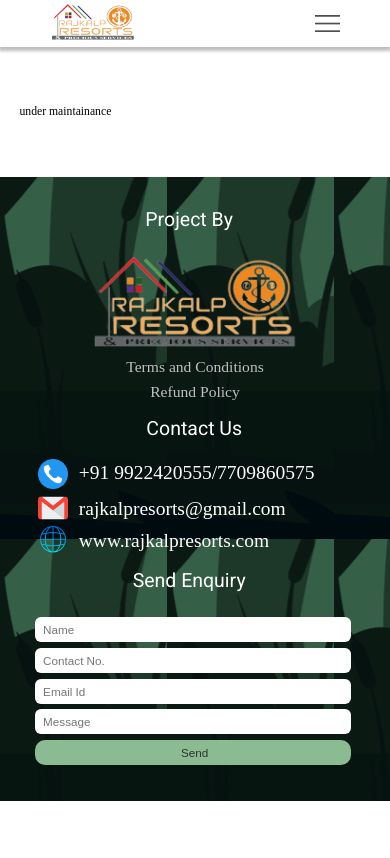
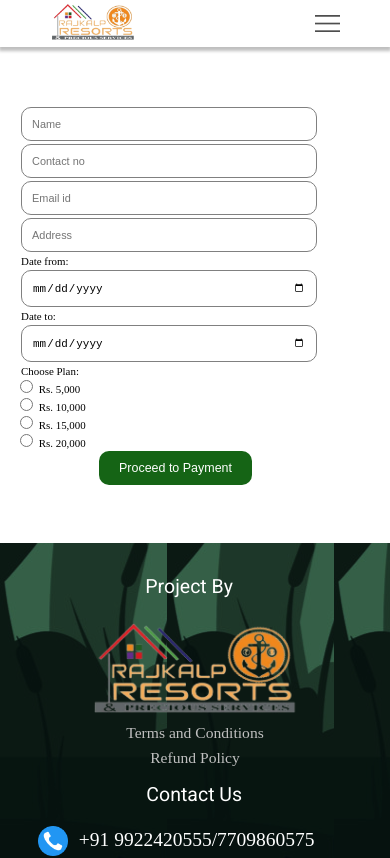
Before and after one commit to nitish-bpns/rajkalp-resorts, a Next.js app: page /book-now in a window 390 px wide. Shown: the top 858 px of the page. Built offline with nearby package versions, Linux system fonts and the light colour scheme.

Commit message:
book-now

```diff
--- a/src/app/book-now/page.jsx
+++ b/src/app/book-now/page.jsx
@@ -8,9 +8,63 @@ function page() {
     <>
       <Navbar />
       <div className={styles.container}>
-        <center>
-          <p className={styles.para}>under maintainance</p>
-        </center>
+        <div className={styles.box}>
+          <form>
+            <input type="text" placeholder="Name" className={styles.name} />
+            <input
+              type="text"
+              placeholder="Contact no"
+              className={styles.name}
+            />
+            <input type="text" placeholder="Email id" className={styles.name} />
+            <input type="text" placeholder="Address" className={styles.name} />
+            <br />
+            <div className={styles.date}>Date from: </div>
+            <input
+              type="date"
+              placeholder="Date from"
+              className={styles.name}
+            />
+            <br />
+            <div className={styles.date}>Date to: </div>
+            <input
+              type="date"
+              placeholder="Date from"
+              className={styles.name}
+            />
+
+            <div className={styles.date}>Choose Plan:</div>
+            <input
+              className={styles.radio}
+              type="radio"
+              id="age1"
+              name="age"
+              value="30"
+            />
+            <label className={styles.pack} for="age1">
+              Rs. 5,000
+            </label>
+            <br />
+            <input type="radio" id="age2" name="age" value="60" />
+            <label className={styles.pack} for="age2">
+              Rs. 10,000
+            </label>
+            <br />
+            <input type="radio" id="age3" name="age" value="100" />
+            <label className={styles.pack} for="age3">
+              Rs. 15,000
+            </label>
+            <br />
+            <input type="radio" id="age3" name="age" value="100" />
+            <label className={styles.pack} for="age3">
+              Rs. 20,000
+            </label>
+            <br />
+            <center>
+              <button className={styles.submit}>Proceed to Payment</button>
+            </center>
+          </form>
+        </div>
       </div>
       <Footer />
     </>
--- a/src/app/book-now/page.module.css
+++ b/src/app/book-now/page.module.css
@@ -1,6 +1,6 @@
 .container {
   font-family: "Times New Roman", Times, serif;
-  margin: 20% 15% 20% 15%;
+  margin: 10% 15% 10% 15%;
 }
 .head {
   font-size: 2vw;
@@ -17,7 +17,47 @@
   font-weight: 600;
   text-align: left;
 }
-
+.box {
+  display: flex;
+  flex-wrap: wrap;
+  justify-content: center;
+  align-items: center;
+  width: 80vw;
+}
+.name {
+  font-size: 1.3vw;
+  border: 1px solid grey;
+  padding: 10px 10px;
+  color: black;
+  width: 48%;
+  margin: 0.5% 0.5%;
+  border-radius: 10px;
+}
+.date {
+  font-size: 1.3vw;
+  /* border: 1px solid grey; */
+  /* padding: 10px 10px; */
+  color: black;
+  width: 45%;
+  margin: 0.5% 0.5%;
+  /* border-radius: 10px; */
+}
+.radio {
+  font-size: 1.3vw;
+}
+.pack {
+  font-size: 1.2vw;
+  margin: 0 2%;
+}
+.submit {
+  font-size: 1.2vw;
+  border: none;
+  background-color: rgb(21, 100, 21);
+  color: white;
+  padding: 10px 20px;
+  border-radius: 10px;
+  cursor: pointer;
+}
 @media screen and (max-width: 464px) {
   .container {
     font-family: "Times New Roman", Times, serif;
@@ -34,8 +74,42 @@
     margin: 1% 0 4% 0;
   }
   .head2 {
-    font-size: 3vw;
+    font-size: 2.8vw;
     font-weight: 600;
     text-align: left;
   }
+  .name {
+    font-size: 2.8vw;
+    border: 1px solid grey;
+    padding: 10px 10px;
+    color: black;
+    width: 95%;
+    margin: 0.5% 0.5%;
+    border-radius: 10px;
+  }
+  .date {
+    font-size: 2.8vw;
+    /* border: 1px solid grey; */
+    /* padding: 10px 10px; */
+    color: black;
+    width: 95%;
+    margin: 0.5% 0.5%;
+    /* border-radius: 10px; */
+  }
+  .radio {
+    font-size: 2.8vw;
+  }
+  .pack {
+    font-size: 2.8vw;
+    margin: 0 2%;
+  }
+  .submit {
+    font-size: 3.2vw;
+    border: none;
+    background-color: rgb(21, 100, 21);
+    color: white;
+    padding: 10px 20px;
+    border-radius: 10px;
+    cursor: pointer;
+  }
 }
```
